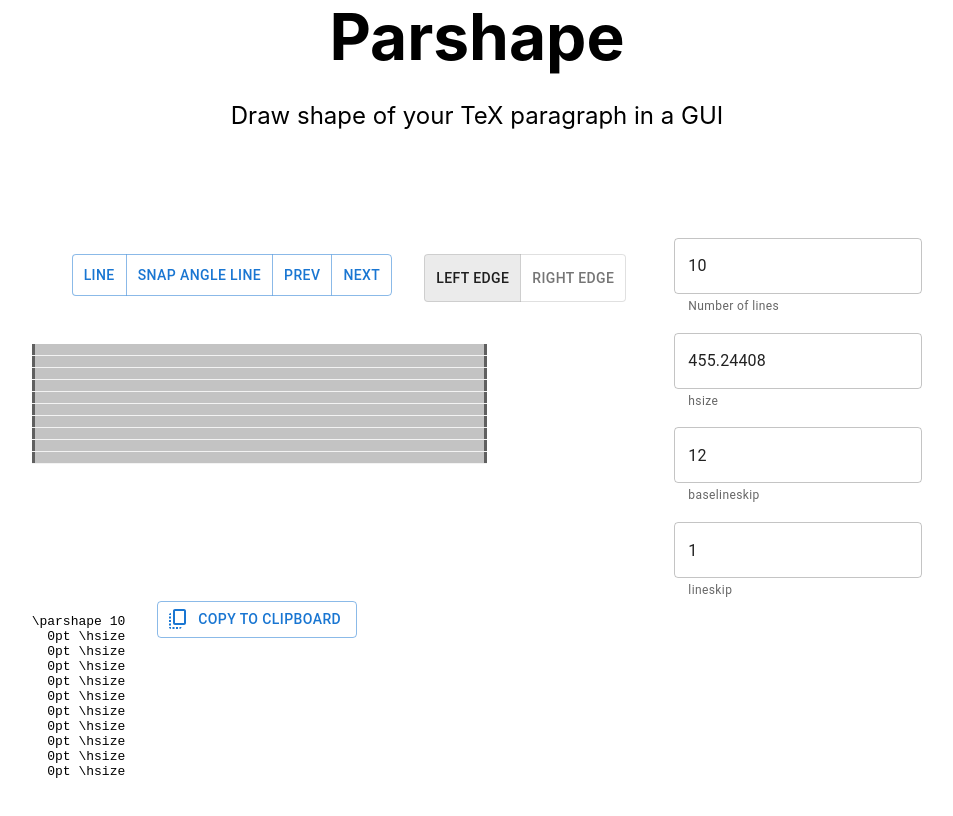
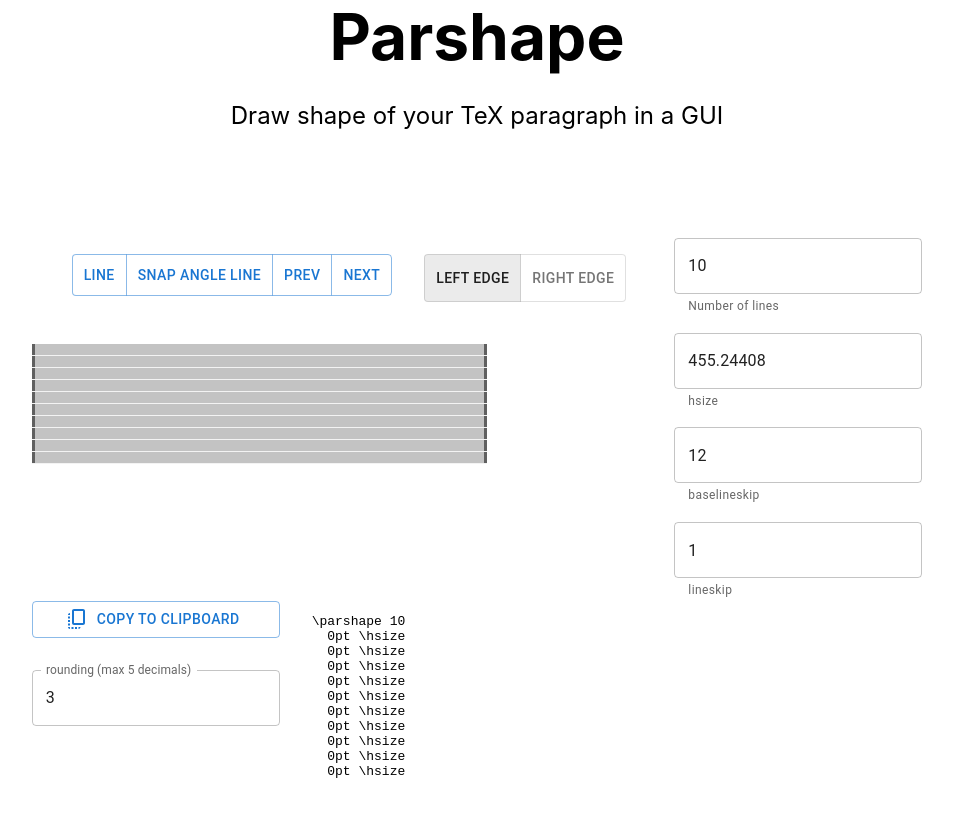
Before and after one commit to tmscer/parshape, a Next.js app: page / in a window 1280 px wide. Shown: the top 816 px of the page, without its empty margins (163-1116 px from the left). Built offline with nearby package versions, Linux system fonts and the light colour scheme.

Commit message:
Add rounding option to `<Parshape />` and memoize output

```diff
--- a/components/Parshape.js
+++ b/components/Parshape.js
@@ -1,34 +1,54 @@
-import { Stack } from "@mui/material";
+import { Stack, TextField } from "@mui/material";
+import { useMemo } from "react";
 
+import useClampedNumber from "../hooks/useClampedNumber";
 import floatEq from "../utils/floatEq";
 import CopyToClipboardButton from "./CopyToClipboardButton";
 
+const DEFAULT_ROUNDING = 3;
+const MAX_ROUNDING = 5;
+
 export default function Parshape({ lines, width }) {
-  const parshape = createParshapeFromLines(lines, width);
+  const [rounding, setRounding] = useRounding(DEFAULT_ROUNDING, MAX_ROUNDING);
+  const parshape = useMemo(
+    () => createParshapeFromLines(lines, { width, rounding }),
+    [lines, width, rounding]
+  );
 
   return (
     <Stack direction="row" gap={4} alignItems="flex-start">
-      <pre>{parshape}</pre>
-      <CopyToClipboardButton value={parshape} />
+      <Stack direction="column" gap={4}>
+        <CopyToClipboardButton value={parshape} />
+        <TextField
+          value={rounding}
+          onChange={(e) => setRounding(+e.target.value)}
+          label={`rounding (max ${MAX_ROUNDING} decimals)`}
+          type="number"
+        />
+      </Stack>
+      <div style={{ width: "200px" }}>
+        <pre>{parshape}</pre>
+      </div>
     </Stack>
   );
 }
 
-function createParshapeFromLines(lines, width) {
+function createParshapeFromLines(lines, { width, rounding }) {
   const header = `\\parshape ${lines.length}`;
 
+  const rounder = (value) => round(value, rounding);
   const prependSpaces = createPrependSpaces(2);
 
   const body = lines
-    .map((line) => serializeLine(line, width))
+    .map((line) => serializeLine(line, { width, rounder }))
     .map(prependSpaces)
     .join("\n");
 
   return `${header}\n${body}`;
 }
 
-function serializeLine(line, width) {
-  const [left, fromRight] = line.map(round);
+function serializeLine(line, { width, rounder }) {
+  const [left, fromRight] = line;
   const length = width - left - fromRight;
 
   const theWholeLine = floatEq(left, 0) && floatEq(length, width);
@@ -37,11 +57,12 @@ function serializeLine(line, width) {
     return "0pt \\hsize";
   }
 
-  return `${left}pt ${length}pt`;
+  return `${rounder(left)}pt ${rounder(length)}pt`;
 }
 
-function round(num) {
-  return Math.round(num * 1e5) / 1e5;
+function round(num, decimals) {
+  const powOfTen = Math.pow(10, decimals);
+  return Math.round(num * powOfTen) / powOfTen;
 }
 
 function createPrependSpaces(numSpaces) {
@@ -51,3 +72,7 @@ function createPrependSpaces(numSpaces) {
     return `${spaces}${str}`;
   };
 }
+
+function useRounding(defaultRounding, maxValue) {
+  return useClampedNumber(defaultRounding, 0, maxValue);
+}
```
